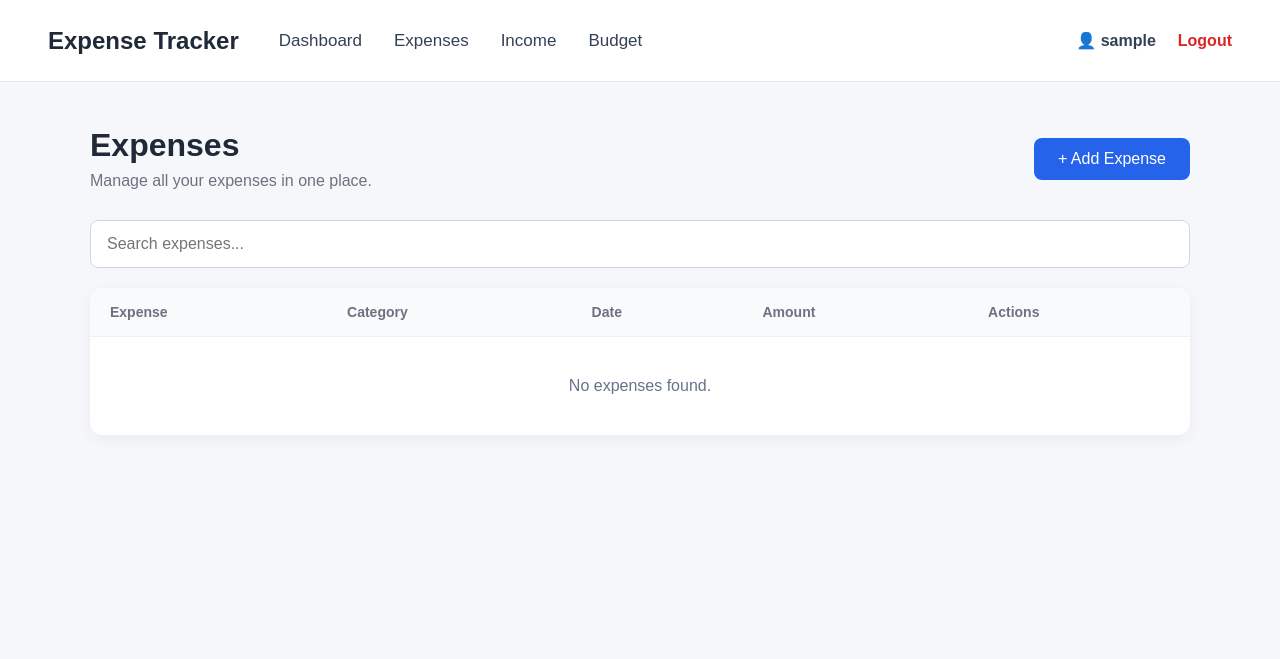
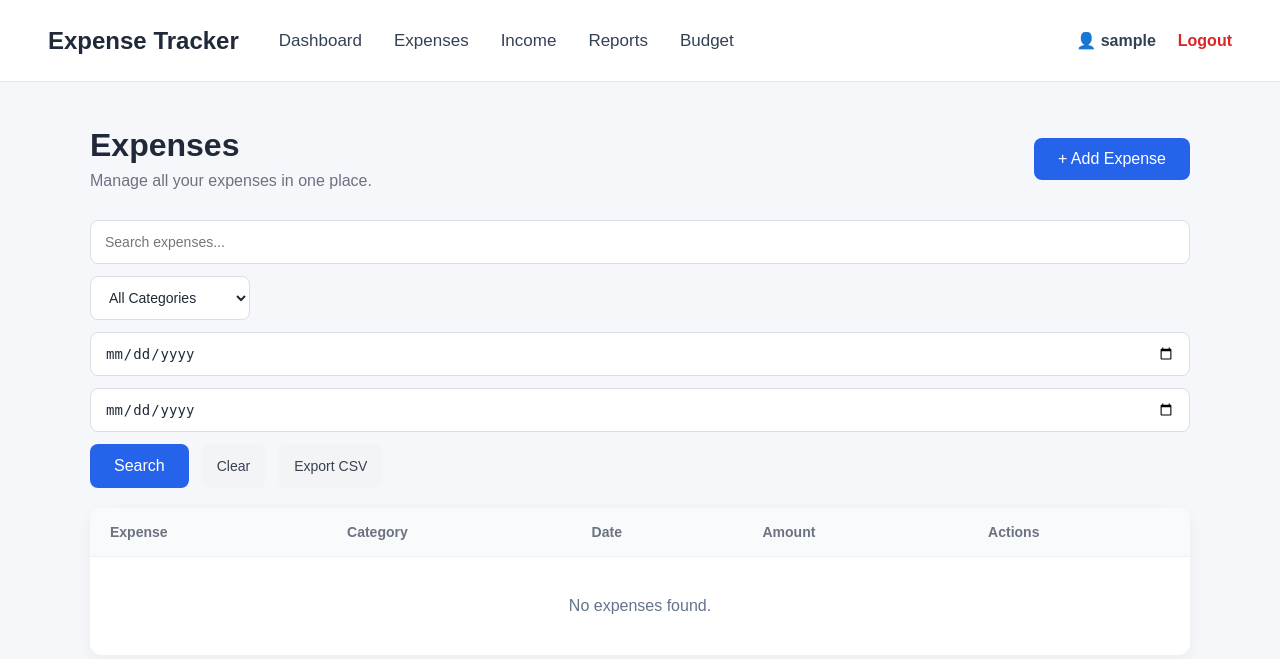
Before and after one commit to an4sind-67/Expense-tracker, a Flask app: page /expenses in a window 1280 px wide. Shown: the top 659 px of the page. Run offline with Flask 3, Linux system fonts and the light colour scheme; the visitor is signed in with stand-in values (Sample User, id 1); data that the repository does not hold is empty.

Commit message:
Add expense filters CSV export and reports

```diff
--- a/app.py
+++ b/app.py
@@ -1,4 +1,4 @@
-from flask import Flask, render_template, request, redirect, url_for, flash
+from flask import Flask, render_template, request, redirect, url_for, flash, Response
 from flask_login import (
     LoginManager,
     login_user,
@@ -9,6 +9,8 @@ from flask_login import (
 from models import db, User, Expense, Income, Budget
 from datetime import datetime, date
 from sqlalchemy import inspect, text
+import csv
+import io
 
 
 app = Flask(__name__)
@@ -768,24 +770,150 @@ def add_expense():
 @login_required
 def expenses():
 
-    expenses = Expense.query.filter_by(
+    search = request.args.get("search", "").strip()
+    category = request.args.get("category", "").strip()
+    from_date = request.args.get("from_date", "").strip()
+    to_date = request.args.get("to_date", "").strip()
 
+    query = Expense.query.filter_by(
         user_id=current_user.id
+    )
 
-    ).order_by(
+    if search:
+        query = query.filter(
+            Expense.title.ilike(f"%{search}%")
+        )
 
+    if category:
+        query = query.filter(
+            Expense.category == category
+        )
+
+    if from_date:
+        try:
+            start_date = datetime.strptime(
+                from_date,
+                "%Y-%m-%d"
+            ).date()
+
+            query = query.filter(
+                Expense.date >= start_date
+            )
+
+        except ValueError:
+            from_date = ""
+
+    if to_date:
+        try:
+            end_date = datetime.strptime(
+                to_date,
+                "%Y-%m-%d"
+            ).date()
+
+            query = query.filter(
+                Expense.date <= end_date
+            )
+
+        except ValueError:
+            to_date = ""
+
+    expenses = query.order_by(
         Expense.date.desc()
-
     ).all()
 
+    return render_template(
+        "expenses.html",
+        expenses=expenses,
+        search=search,
+        category=category,
+        from_date=from_date,
+        to_date=to_date
+    )
 
-    return render_template(
+@app.route("/expenses/export")
+@login_required
+def export_expenses():
 
-        "expenses.html",
+    search = request.args.get("search", "").strip()
+    category = request.args.get("category", "").strip()
+    from_date = request.args.get("from_date", "").strip()
+    to_date = request.args.get("to_date", "").strip()
 
-        expenses=expenses
+    query = Expense.query.filter_by(
+        user_id=current_user.id
+    )
 
+    if search:
+        query = query.filter(
+            Expense.title.ilike(f"%{search}%")
+        )
+
+    if category:
+        query = query.filter(
+            Expense.category == category
+        )
+
+    if from_date:
+        try:
+            start_date = datetime.strptime(
+                from_date,
+                "%Y-%m-%d"
+            ).date()
+
+            query = query.filter(
+                Expense.date >= start_date
+            )
+
+        except ValueError:
+            pass
+
+    if to_date:
+        try:
+            end_date = datetime.strptime(
+                to_date,
+                "%Y-%m-%d"
+            ).date()
+
+            query = query.filter(
+                Expense.date <= end_date
+            )
+
+        except ValueError:
+            pass
+
+    expenses = query.order_by(
+        Expense.date.desc()
+    ).all()
+
+    output = io.StringIO()
+
+    writer = csv.writer(output)
+
+    writer.writerow([
+        "Expense",
+        "Category",
+        "Date",
+        "Amount"
+    ])
+
+    for expense in expenses:
+        writer.writerow([
+            expense.title,
+            expense.category,
+            expense.date,
+            expense.amount
+        ])
+
+    response = Response(
+        output.getvalue(),
+        mimetype="text/csv"
     )
+
+    response.headers["Content-Disposition"] = (
+        "attachment; filename=expenses.csv"
+    )
+
+    return response
 
 
 # ============================================================
@@ -991,6 +1119,115 @@ def budget():
     current_year = date.today().year
 
 
+@app.route("/reports")
+@login_required
+def reports():
+
+    expenses = Expense.query.filter_by(
+        user_id=current_user.id
+    ).all()
+
+    incomes = Income.query.filter_by(
+        user_id=current_user.id
+    ).all()
+
+    total_income = sum(
+        income.amount
+        for income in incomes
+    )
+
+    total_expenses = sum(
+        expense.amount
+        for expense in expenses
+    )
+
+    balance = total_income - total_expenses
+
+    transaction_count = (
+        len(expenses) + len(incomes)
+    )
+
+    category_totals = {}
+
+    for expense in expenses:
+
+        if expense.category in category_totals:
+
+            category_totals[expense.category] += expense.amount
+
+        else:
+
+            category_totals[expense.category] = expense.amount
+
+    category_labels = list(
+        category_totals.keys()
+    )
+
+    category_values = list(
+        category_totals.values()
+    )
+
+    monthly_income = {}
+
+    for income in incomes:
+
+        month_key = income.date.strftime(
+            "%Y-%m"
+        )
+
+        if month_key in monthly_income:
+
+            monthly_income[month_key] += income.amount
+
+        else:
+
+            monthly_income[month_key] = income.amount
+
+    monthly_expenses = {}
+
+    for expense in expenses:
+
+        month_key = expense.date.strftime(
+            "%Y-%m"
+        )
+
+        if month_key in monthly_expenses:
+
+            monthly_expenses[month_key] += expense.amount
+
+        else:
+
+            monthly_expenses[month_key] = expense.amount
+
+    all_months = sorted(
+        set(monthly_income.keys())
+        | set(monthly_expenses.keys())
+    )
+
+    monthly_income_labels = all_months
+
+    monthly_income_values = [
+        monthly_income.get(month, 0)
+        for month in all_months
+    ]
+
+    monthly_expense_values = [
+        monthly_expenses.get(month, 0)
+        for month in all_months
+    ]
+
+    return render_template(
+        "reports.html",
+        total_income=total_income,
+        total_expenses=total_expenses,
+        balance=balance,
+        transaction_count=transaction_count,
+        category_labels=category_labels,
+        category_values=category_values,
+        monthly_income_labels=monthly_income_labels,
+        monthly_income_values=monthly_income_values,
+        monthly_expense_values=monthly_expense_values
+    )
     # --------------------------------------------------------
     # Current user's budget
     # --------------------------------------------------------
--- a/static/css/style.css
+++ b/static/css/style.css
@@ -1223,3 +1223,85 @@ td {
     }
 
 }
+
+.expense-filter-form {
+    display: flex;
+    align-items: center;
+    gap: 12px;
+    flex-wrap: wrap;
+}
+
+.expense-filter-form input,
+.expense-filter-form select {
+    height: 44px;
+    padding: 0 14px;
+    border: 1px solid #d9dee7;
+    border-radius: 8px;
+    background: #ffffff;
+    font-size: 14px;
+    color: #1f2937;
+    box-sizing: border-box;
+}
+
+.expense-filter-form input[type="text"] {
+    min-width: 220px;
+}
+
+.expense-filter-form input[type="date"] {
+    min-width: 150px;
+}
+
+.expense-filter-form select {
+    min-width: 160px;
+}
+
+.expense-filter-form input:focus,
+.expense-filter-form select:focus {
+    outline: none;
+    border-color: #2563eb;
+    box-shadow: 0 0 0 3px rgba(37, 99, 235, 0.1);
+}
+
+.expense-filter-form .btn {
+    height: 44px;
+    border: none;
+    cursor: pointer;
+}
+
+.clear-filter {
+    height: 44px;
+    padding: 0 16px;
+    display: inline-flex;
+    align-items: center;
+    justify-content: center;
+    border-radius: 8px;
+    text-decoration: none;
+    color: #374151;
+    background: #f3f4f6;
+    font-size: 14px;
+    box-sizing: border-box;
+}
+
+.clear-filter:hover {
+    background: #e5e7eb;
+}
+
+@media (max-width: 900px) {
+    .expense-filter-form {
+        align-items: stretch;
+        flex-direction: column;
+    }
+
+    .expense-filter-form input,
+    .expense-filter-form select,
+    .expense-filter-form .btn,
+    .clear-filter {
+        width: 100%;
+    }
+
+    .expense-filter-form input[type="text"],
+    .expense-filter-form input[type="date"],
+    .expense-filter-form select {
+        min-width: 0;
+    }
+}
--- a/templates/base.html
+++ b/templates/base.html
@@ -24,12 +24,7 @@
 
 </head>
 
-
 <body>
-
-    <!-- =====================================================
-         NAVIGATION
-         ===================================================== -->
 
     {% if current_user.is_authenticated %}
 
@@ -38,7 +33,6 @@
         <div class="logo">
             Expense Tracker
         </div>
-
 
         <div class="nav-links">
 
@@ -54,12 +48,15 @@
                 Income
             </a>
 
+            <a href="{{ url_for('reports') }}">
+                Reports
+            </a>
+
             <a href="{{ url_for('budget') }}">
                 Budget
             </a>
 
         </div>
-
 
         <div class="nav-user">
 
@@ -80,11 +77,6 @@
     </nav>
 
     {% endif %}
-
-
-    <!-- =====================================================
-         FLASH MESSAGES
-         ===================================================== -->
 
     {% with messages = get_flashed_messages(with_categories=true) %}
 
@@ -108,18 +100,8 @@
 
     {% endwith %}
 
-
-    <!-- =====================================================
-         MAIN CONTENT
-         ===================================================== -->
-
     {% block content %}
     {% endblock %}
-
-
-    <!-- =====================================================
-         JAVASCRIPT
-         ===================================================== -->
 
     {% block scripts %}
     {% endblock %}
--- a/templates/expenses.html
+++ b/templates/expenses.html
@@ -5,61 +5,103 @@ Expenses | Expense Tracker
 {% endblock %}
 
 {% block content %}
-<!DOCTYPE html>
-<html lang="en">
-
-<head>
-
-    <meta charset="UTF-8">
-    <meta name="viewport" content="width=device-width, initial-scale=1.0">
-
-    <title>Expenses | Expense Tracker</title>
-
-    <link rel="stylesheet"
-          href="{{ url_for('static', filename='css/style.css') }}">
-
-</head>
-
-<body>
-
-
-    <!-- Main Content -->
 
 <main class="container">
 
     <div class="page-header">
-
         <div>
-
             <h1>Expenses</h1>
-
-                <p>
-                    Manage all your expenses in one place.
-                </p>
-
+            <p>Manage all your expenses in one place.</p>
         </div>
 
-            <a href="/add-expense" class="btn">
+        <a href="{{ url_for('add_expense') }}" class="btn">
             + Add Expense
         </a>
-
     </div>
-
-
-        <!-- Search -->
 
     <div class="search-box">
 
+        <form method="GET" action="{{ url_for('expenses') }}" class="expense-filter-form">
+
             <input
                 type="text"
-                id="expenseSearch"
+                name="search"
+                value="{{ search }}"
                 placeholder="Search expenses..."
             >
 
+            <select name="category">
+                <option value="">All Categories</option>
+
+                <option value="Food" {% if category == "Food" %}selected{% endif %}>
+                    Food
+                </option>
+
+                <option value="Travel" {% if category == "Travel" %}selected{% endif %}>
+                    Travel
+                </option>
+
+                <option value="Shopping" {% if category == "Shopping" %}selected{% endif %}>
+                    Shopping
+                </option>
+
+                <option value="Bills" {% if category == "Bills" %}selected{% endif %}>
+                    Bills
+                </option>
+
+                <option value="Entertainment" {% if category == "Entertainment" %}selected{% endif %}>
+                    Entertainment
+                </option>
+
+                <option value="Education" {% if category == "Education" %}selected{% endif %}>
+                    Education
+                </option>
+
+                <option value="Health" {% if category == "Health" %}selected{% endif %}>
+                    Health
+                </option>
+
+                <option value="Other" {% if category == "Other" %}selected{% endif %}>
+                    Other
+                </option>
+            </select>
+
+            <input
+                type="date"
+                name="from_date"
+                value="{{ from_date }}"
+            >
+
+            <input
+                type="date"
+                name="to_date"
+                value="{{ to_date }}"
+            >
+
+            <button type="submit" class="btn">
+                Search
+            </button>
+
+            <a href="{{ url_for('expenses') }}" class="clear-filter">
+                Clear
+            </a>
+
+            <a
+    href="{{ url_for(
+        'export_expenses',
+        search=search,
+        category=category,
+        from_date=from_date,
+        to_date=to_date
+    ) }}"
+    class="clear-filter"
+>
+    Export CSV
+</a>
+
+        </form>
+
     </div>
-
-
-        <!-- Expenses Table -->
 
     <div class="expenses-card">
 
@@ -70,21 +112,14 @@ Expenses | Expense Tracker
                 <thead>
 
                     <tr>
-
                         <th>Expense</th>
-
                         <th>Category</th>
-
                         <th>Date</th>
-
                         <th>Amount</th>
-
                         <th>Actions</th>
-
                     </tr>
 
                 </thead>
-
 
                 <tbody id="expenseTable">
 
@@ -95,51 +130,38 @@ Expenses | Expense Tracker
                             <tr>
 
                                 <td>
-
                                     <strong>
                                         {{ expense.title }}
                                     </strong>
-
                                 </td>
 
-
                                 <td>
-
                                     <span class="category-badge">
                                         {{ expense.category }}
                                     </span>
-
                                 </td>
 
+                                <td>
+                                    {{ expense.date }}
+                                </td>
 
                                 <td>
-
-                                        {{ expense.date }}
-
-                                    </td>
-
-
-                                    <td>
-
                                     <strong class="expense-text">
                                         ₹{{ "%.2f"|format(expense.amount) }}
                                     </strong>
-
                                 </td>
-
 
                                 <td>
 
                                     <a
-                                            href="/edit-expense/{{ expense.id }}"
+                                        href="{{ url_for('edit_expense', id=expense.id) }}"
                                         class="action-btn edit-btn"
                                     >
                                         Edit
                                     </a>
 
-
                                     <a
-                                            href="/delete-expense/{{ expense.id }}"
+                                        href="{{ url_for('delete_expense', id=expense.id) }}"
                                         class="action-btn delete-btn"
                                         onclick="return confirm('Are you sure you want to delete this expense?');"
                                     >
@@ -157,9 +179,7 @@ Expenses | Expense Tracker
                         <tr>
 
                             <td colspan="5" class="empty-state">
-
                                 No expenses found.
-
                             </td>
 
                         </tr>
@@ -176,13 +196,6 @@ Expenses | Expense Tracker
 
 </main>
 
-
-    <!-- JavaScript -->
-
 <script src="{{ url_for('static', filename='js/expenses.js') }}"></script>
 
-</body>
-
-</html>
-
 {% endblock %}
```
Also changed, not shown: static/js/reports.js (added, +103 -0 lines), templates/reports.html (added, +128 -0 lines). Lines whose indentation alone changed are shown as unchanged.
